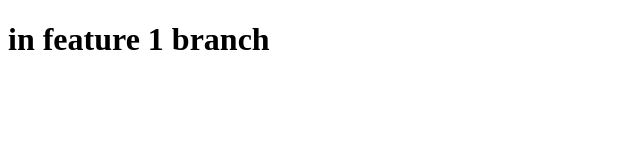
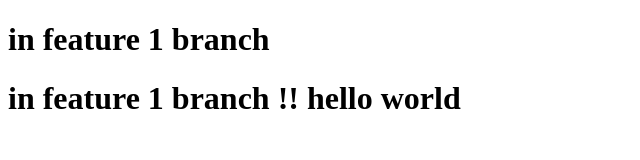
Before and after one commit to Sinan0333/Learn-Git, a plain HTML site: page inedx1.html in a window 1280 px wide. Shown: the whole page, without its empty margins (0-640 px from the left). Drawn offline with Linux system fonts and the light colour scheme.

Commit message:
inedx1.html changed

```diff
--- a/inedx1.html
+++ b/inedx1.html
@@ -7,5 +7,6 @@
 </head>
 <body>
     <h1> in feature 1 branch</h1>
+    <h1> in feature 1 branch !! hello world</h1>
 </body>
 </html>
```
